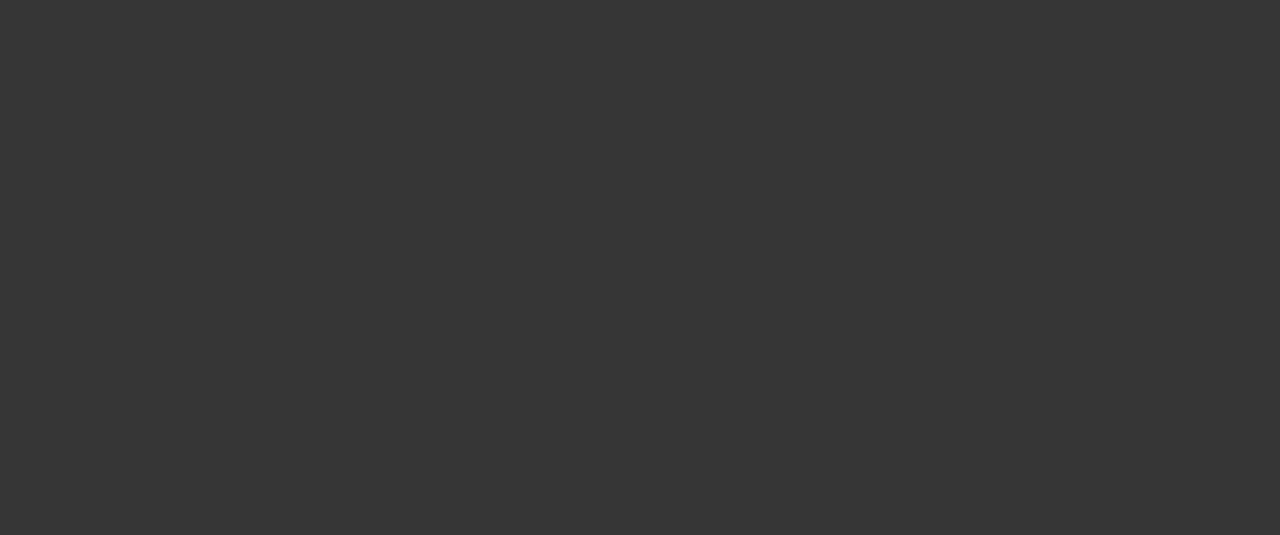
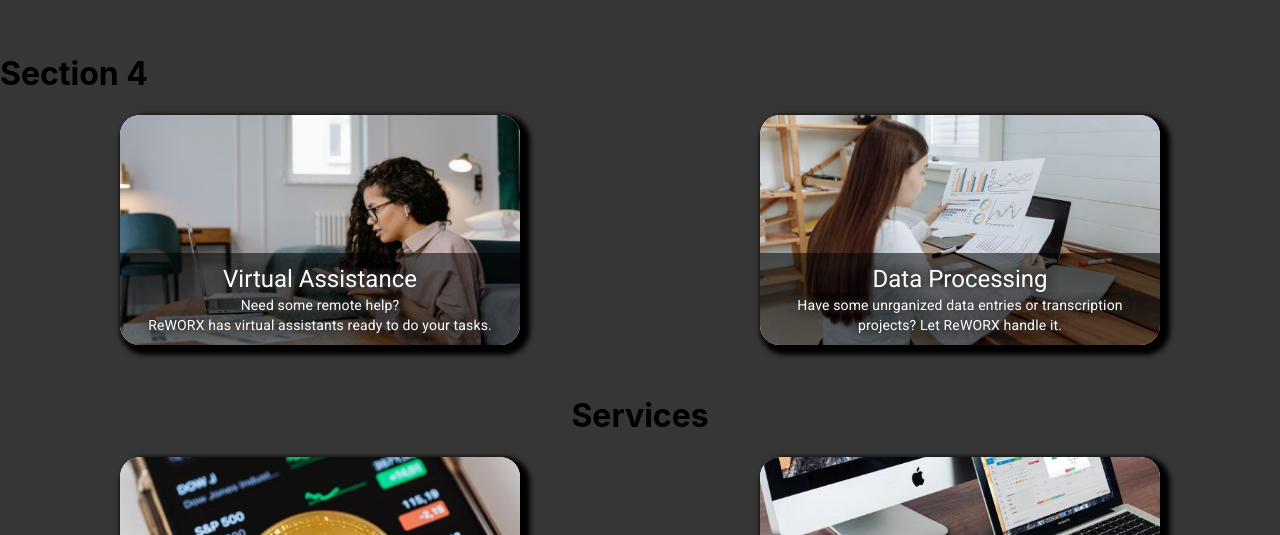
Before and after one commit to ryanregis/ReWORX, a React (Create React App) app: page / in a window 1280 px wide. Shown: the part 1125-1660 px from the top of the page. Built offline with nearby package versions, Linux system fonts and the light colour scheme.

Commit message:
Removed styles.body

```diff
--- a/src/App.css
+++ b/src/App.css
@@ -13,7 +13,7 @@
 .section{
     padding-top: 10vh;
     width: 100%;
-    height: 100vh;
+    min-height:100%;
 }
 
 .section-2{
--- a/src/sections/Section4.js
+++ b/src/sections/Section4.js
@@ -12,12 +12,8 @@ cardMod: {
   boxShadow: '5px 5px 5px 5px black',
   marginBottom: '30px',
 },
-body: {
-  padding: '0 20px 20px 20px',
-},
 media: {
   height: "200",
-
 },
 overlay: {
   position: 'absolute',
@@ -34,7 +30,7 @@ overlay: {
 
 const Section4 = () => {
     return (
-    <div style={styles.body} className="section">
+    <div className="section">
       <h1>Section 4</h1>
         <Grid container align="center" >
             <Grid item xs={12} md={6} order={{xs:2,md:1}}>
```
